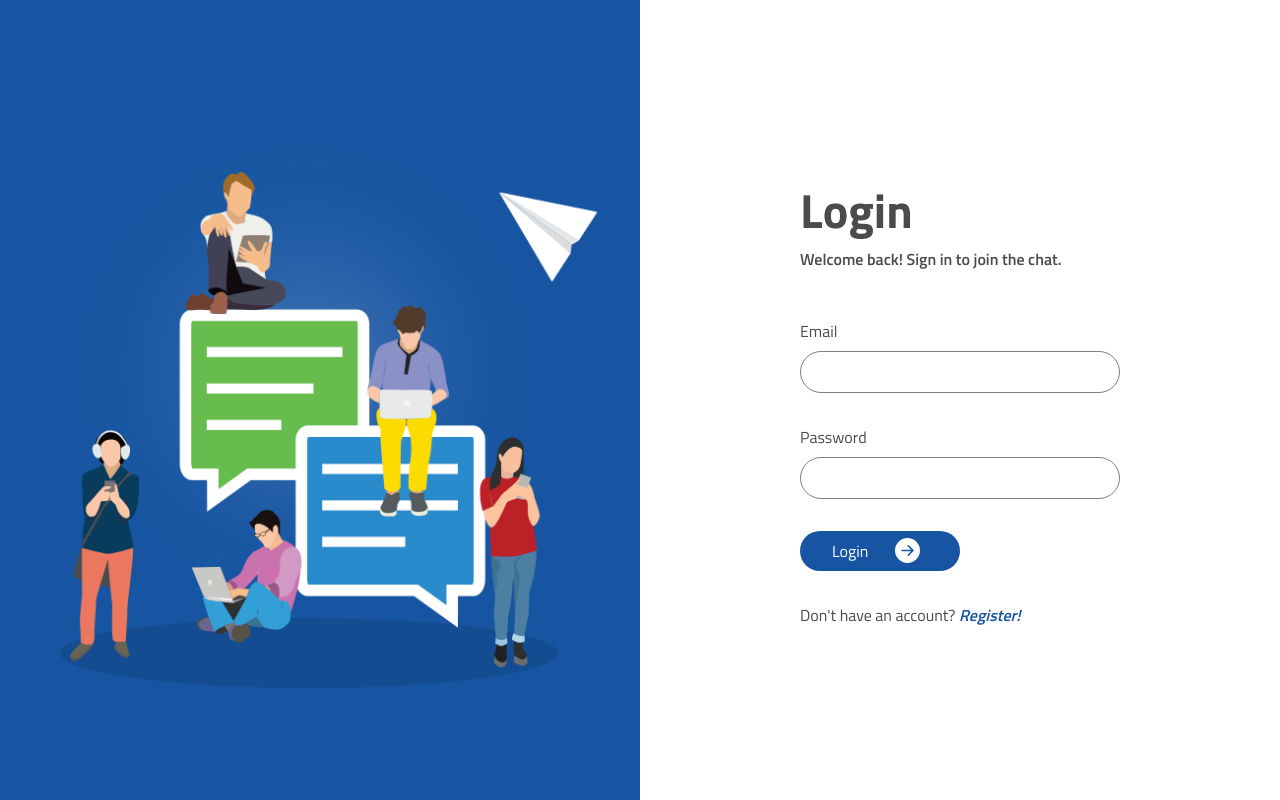
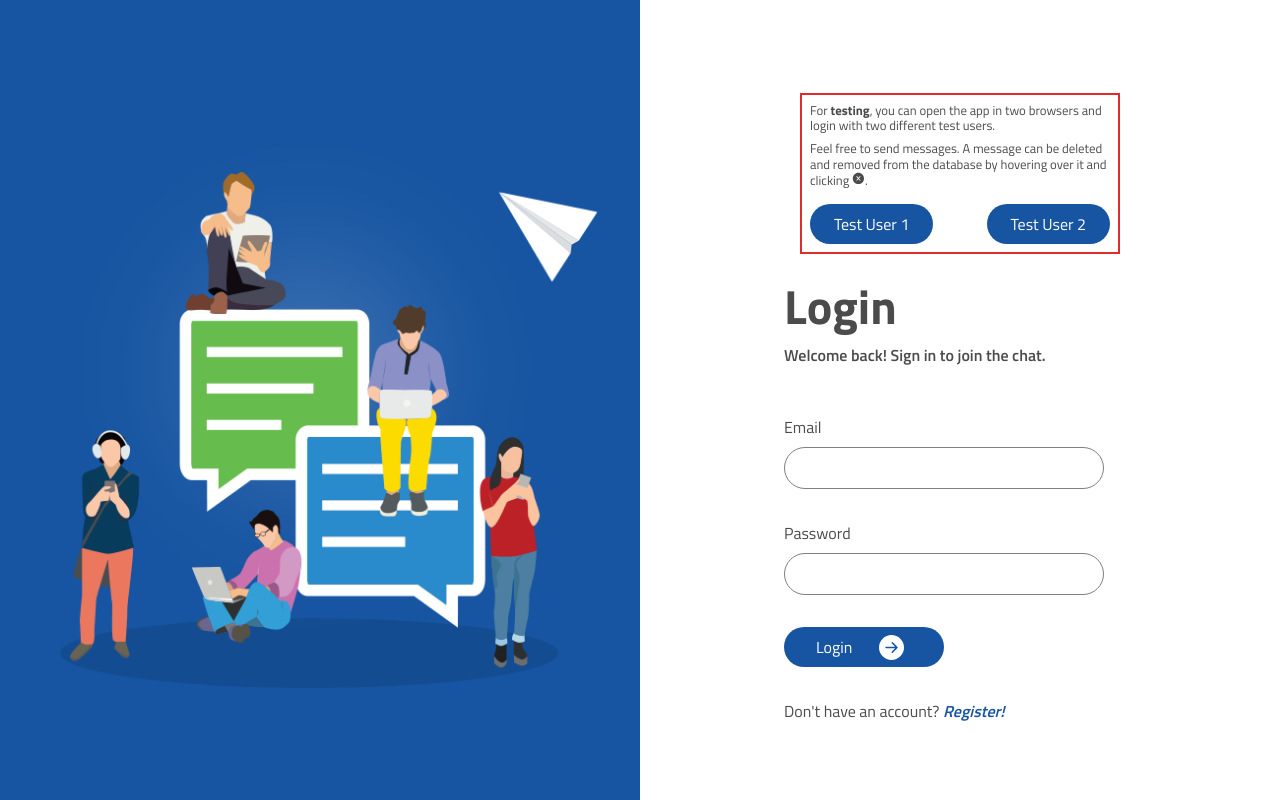
Before and after one commit to aljaz-ferenc/vista-chat, a React (Vite) app in the folder frontend/: page /login in a window 1280 px wide. Built offline with nearby package versions, Linux system fonts and the light colour scheme; no server answers.

Commit message:
add test users

```diff
--- a/frontend/src/components/Avatar/Avatar.scss
+++ b/frontend/src/components/Avatar/Avatar.scss
@@ -4,6 +4,6 @@
     position: absolute;
     bottom: -0.3rem;
     right: -0.3rem;
-    z-index: 2;
+    z-index: 1;
   }
 }
--- a/frontend/src/components/LoginForm/LoginForm.jsx
+++ b/frontend/src/components/LoginForm/LoginForm.jsx
@@ -5,9 +5,10 @@ import { loginUser } from "../../api/api";
 import { useNavigate } from "react-router-dom";
 import useAuthAndUpdateUser from "../../utils/useAuthAndUpdateUser";
 import { useState } from "react";
+import { AiFillCloseCircle } from "react-icons/ai";
 
 export default function LoginForm({ setState }) {
-  const { register, handleSubmit } = useForm();
+  const { register, handleSubmit, setValue } = useForm();
   const navigate = useNavigate();
   const [error, setError] = useState("");
 
@@ -26,8 +27,32 @@ export default function LoginForm({ setState }) {
       });
   }
 
+  function setTestData1() {
+    setValue("email", "user1@email.com");
+    setValue("password", "user1234");
+  }
+
+  function setTestData2() {
+    setValue("email", "user3@email.com");
+    setValue("password", "user1234");
+  }
+
   return (
     <div className="login-form">
+      <div className="login-form__test">
+        <p>
+          For <strong>testing</strong>, you can open the app in two browsers and login with
+          two different test users.
+        </p>
+        <p>
+          Feel free to send messages. A message can be deleted and removed from the database by
+          hovering over it and clicking <AiFillCloseCircle />.
+        </p>
+        <div className="login-form__test--users">
+          <button onClick={setTestData1}>Test User 1</button>
+          <button onClick={setTestData2}>Test User 2</button>
+        </div>
+      </div>
       <h2>Login</h2>
       <h4>Welcome back! Sign in to join the chat.</h4>
       <form noValidate onSubmit={handleSubmit(submitForm)}>
--- a/frontend/src/components/LoginForm/LoginForm.scss
+++ b/frontend/src/components/LoginForm/LoginForm.scss
@@ -3,6 +3,28 @@
 .login-form {
   color: inherit;
   @include form(2.5rem);
+
+  &__test{
+    line-height: 1.2;
+    margin: 1rem;
+    max-width: 20rem;
+    border: 2px solid rgb(223, 43, 43);
+    padding: .5rem;
+    &--users{
+      margin-top: 1rem;
+      display: flex;
+      justify-content: space-between;
+      gap: 1rem;
+      button{
+        @include button;
+        background-color: #1755a2;
+      }
+    }
+    & p{
+      font-size: .8rem;
+      margin-bottom: .5rem;
+    }
+  }
 }
 
 @media (max-width: 1024px) {
@@ -14,6 +36,7 @@
       top: -2rem;
       left: 0;
     }
+
     h2 {
       font-size: 2.5rem;
     }
--- a/frontend/src/components/NewChat/NewChat.jsx
+++ b/frontend/src/components/NewChat/NewChat.jsx
@@ -104,7 +104,7 @@ export default function NewChat() {
               key={foundUser._id}
               ref={foundUsersContainerRef}
             >
-              <Avatar size="2rem" config={foundUser.avatar} />
+              <Avatar size="2rem" isOnline={foundUser.isOnline} config={foundUser.avatar} />
               <span>{foundUser.name}</span>
             </div>
           ))}
--- a/frontend/src/components/NewChat/NewChat.scss
+++ b/frontend/src/components/NewChat/NewChat.scss
@@ -64,8 +64,12 @@
   display: flex;
   flex-direction: column;
   div {
-    padding: 1rem;
+    display: flex !important;
     cursor: pointer;
+    align-items: center;
+    gap: 1rem;
+    height: 3rem;
+
     &:hover {
       background-color: #ddd;
     }
--- a/frontend/src/utils/useAuthAndUpdateUser.jsx
+++ b/frontend/src/utils/useAuthAndUpdateUser.jsx
@@ -27,7 +27,7 @@ export default function useAuthAndUpdateUser() {
             chats: chatsData,
             authorized: true,
           });
-          navigate("/chat");
+          navigate("/chat/messages");
         } else {
           throw new Error("Invalid or missing token");
         }
```
Also changed, not shown: package.json (added, +17 -0 lines), 1 other file (tests, documents, lock files or other folders).
